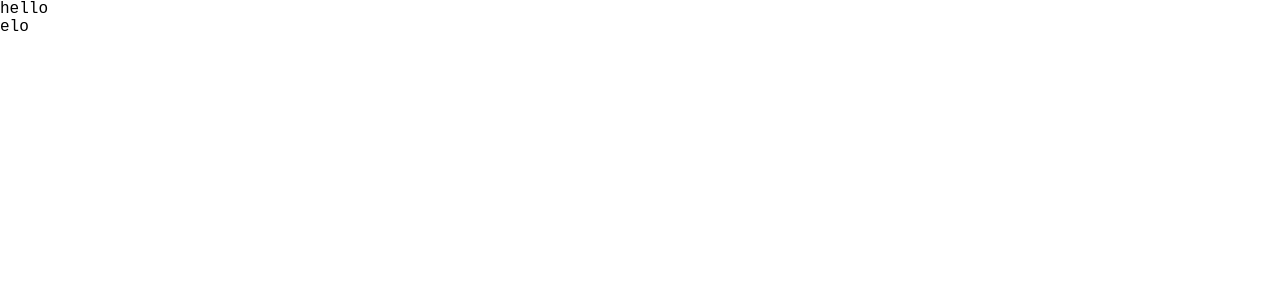
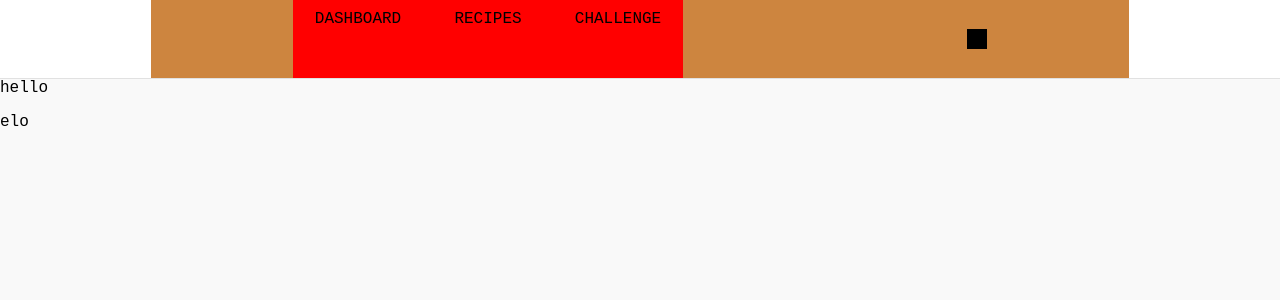
Before and after one commit to wwojciech89/nutrition-calendar, a React (Create React App) app: page / in a window 1280 px wide. Shown: the top 300 px of the page. Built offline with nearby package versions, Linux system fonts and the light colour scheme.

Commit message:
add componnents and modules, create navigation

```diff
--- a/package.json
+++ b/package.json
@@ -8,6 +8,7 @@
     "@testing-library/user-event": "^12.8.3",
     "husky": "^5.2.0",
     "lint-staged": "^10.5.4",
+    "node-sass": "^5.0.0",
     "prettier": "^2.2.1",
     "react": "^17.0.2",
     "react-dom": "^17.0.2",
--- a/public/index.html
+++ b/public/index.html
@@ -9,21 +9,6 @@
       name="description"
       content="Web site created using create-react-app"
     />
-    <link rel="apple-touch-icon" href="%PUBLIC_URL%/logo192.png" />
-    <!--
-      manifest.json provides metadata used when your web app is installed on a
-      user's mobile device or desktop. See https://developers.google.com/web/fundamentals/web-app-manifest/
-    -->
-    <link rel="manifest" href="%PUBLIC_URL%/manifest.json" />
-    <!--
-      Notice the use of %PUBLIC_URL% in the tags above.
-      It will be replaced with the URL of the `public` folder during the build.
-      Only files inside the `public` folder can be referenced from the HTML.
-
-      Unlike "/favicon.ico" or "favicon.ico", "%PUBLIC_URL%/favicon.ico" will
-      work correctly both with client-side routing and a non-root public URL.
-      Learn how to configure a non-root public URL by running `npm run build`.
-    -->
     <title>React App</title>
   </head>
   <body>
--- a/src/App.js
+++ b/src/App.js
@@ -1,10 +1,12 @@
 import React from "react";
+import Navigation from "./assets/components/Navigation/Navigation";
 
 function App() {
   return (
     <>
+      <Navigation />
       <div>hello</div>
-      <a>elo</a>
+      <p>elo</p>
     </>
   );
 }
--- /dev/null
+++ b/src/assets/components/Navigation/Navigation.js
@@ -0,0 +1,18 @@
+import React from "react";
+import NavigationItem from "./NavigationItem/NavigationItem";
+import styles from "./Navigation.module.scss";
+
+const Navigation = () => (
+  <nav className={styles.navigation}>
+    <div className={styles.navigation__wrapper}>
+      <div className={styles.navigationItems__wrapper}>
+        <NavigationItem name="DASHBOARD" />
+        <NavigationItem name="RECIPES" />
+        <NavigationItem name="CHALLENGE" />
+      </div>
+      <div className={styles.person__wrapper}></div>
+    </div>
+  </nav>
+);
+
+export default Navigation;
--- /dev/null
+++ b/src/assets/components/Navigation/Navigation.module.scss
@@ -0,0 +1,31 @@
+.navigation {
+  background-color: white;
+  width: 100%;
+  height: 79px;
+  display: flex;
+  align-items: center;
+  justify-content: space-around;
+  border-bottom: #e1e1e1 1px solid;
+}
+
+.navigation__wrapper {
+  width: 978px;
+  height: 100%;
+  background-color: peru;
+  display: flex;
+  align-items: center;
+  justify-content: space-around;
+}
+
+.navigationItems__wrapper {
+  display: flex;
+  align-items: center;
+  justify-content: center;
+  height: 100%;
+}
+
+.person__wrapper {
+  background-color: black;
+  height: 20px;
+  width: 20px;
+}
--- /dev/null
+++ b/src/assets/components/Navigation/NavigationItem/NavigationItem.js
@@ -0,0 +1,10 @@
+import React from "react";
+import styles from "./NavigationItem.module.scss";
+
+const NavigationItem = ({ name }) => (
+  <>
+    <div className={styles.item__wrapper}>{name}</div>
+  </>
+);
+
+export default NavigationItem;
--- /dev/null
+++ b/src/assets/components/Navigation/NavigationItem/NavigationItem.module.scss
@@ -0,0 +1,8 @@
+.item__wrapper {
+  width: 130px;
+  padding: 10px;
+  background-color: red;
+  height: 100%;
+  text-align: center;
+  margin: auto;
+}
--- a/src/index.css
+++ b/src/index.css
@@ -8,4 +8,5 @@ body {
   margin: 0;
   padding: 0;
   font-family: "Courier New", Courier, monospace;
+  background-color: #f9f9f9;
 }
```
Also changed, not shown: src/assets/components/Header/Header.js (added), src/assets/components/Header/header.css (added), 1 other file (tests, documents, lock files or other folders).
